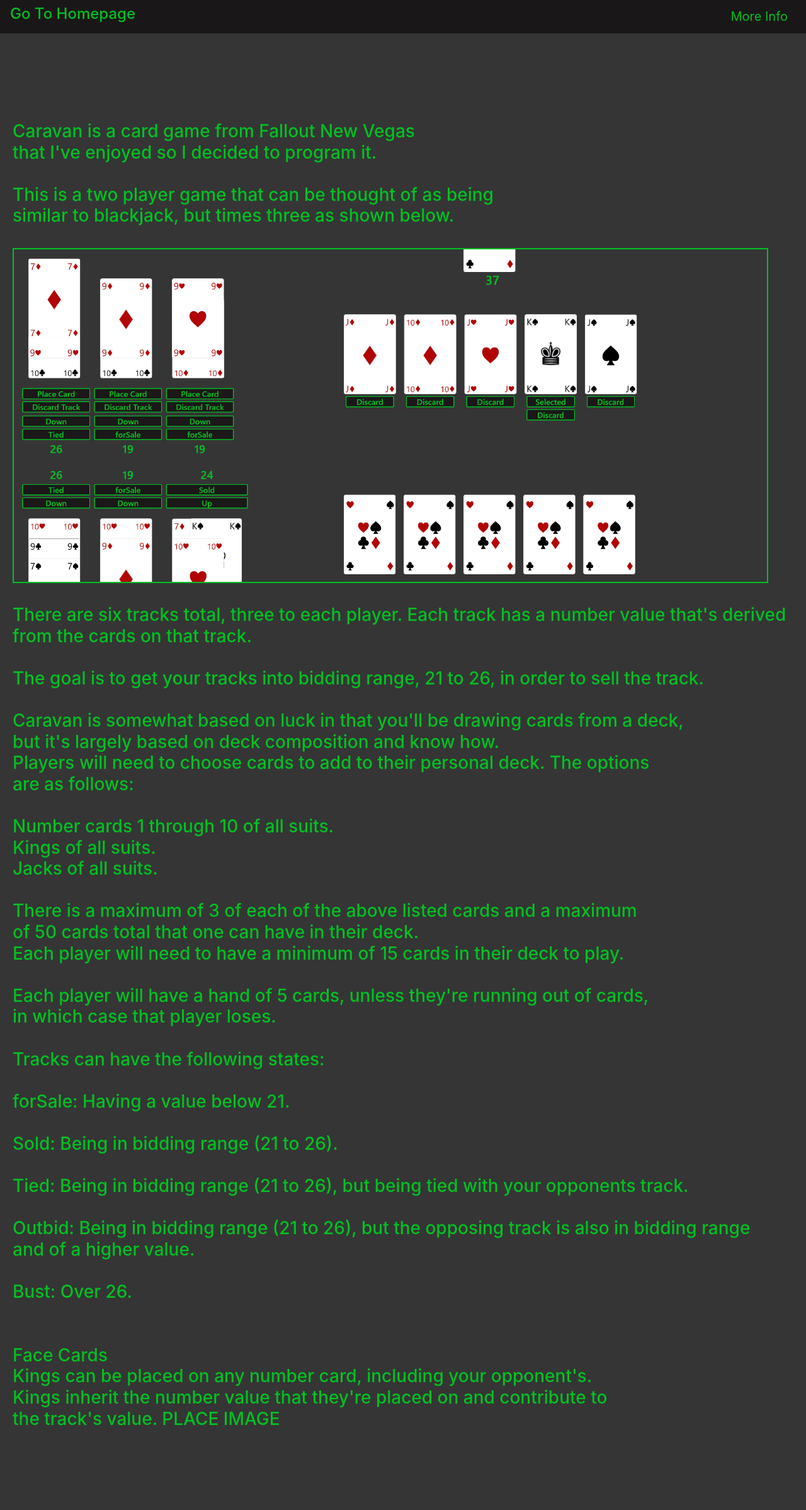
After one commit to Learningstuff98/caravan, a Rails app: page /how_to_play in a window 1280 px wide. The commit adds this page. Shown: the whole page at 63% size. Run offline with Rails 7, Linux system fonts and the light colour scheme; style sheets or scripts are compiled from the project's sources; some libraries are stand-ins or nearby versions.

Commit message:
Started the how to play page

```diff
--- a/app/assets/stylesheets/master.scss
+++ b/app/assets/stylesheets/master.scss
@@ -208,3 +208,9 @@ body {
 .set-deck-width {
   width: 400px;
 }
+
+.overview-image {
+  width: 1200px;
+  border: 2px solid;
+  border-color: #00C122;
+}
--- a/app/views/layouts/application.html.erb
+++ b/app/views/layouts/application.html.erb
@@ -27,7 +27,7 @@
       <div class="collapse navbar-collapse" id="navbarSupportedContent">
         <h5 class="row green">
           <div class="column leftward-header-elements">
-            <%= link_to "How to play", "#", class: "green header-info" %>
+            <%= link_to "How to play", how_to_play_path, class: "green header-info" %>
             <div class="header-info">Email me at:</div>
             andystrube64@gmail.com
           </div>
--- a/app/views/pages/home.html.erb
+++ b/app/views/pages/home.html.erb
@@ -23,5 +23,7 @@
       <br/>
       <h3><%= link_to "Sign up", new_user_registration_path, class: "green" %></h3>
     <% end %>
+    <br/>
+    <h3><%= link_to "How to play", how_to_play_path, class: "green" %></h3>
   </div>
 </div>
--- /dev/null
+++ b/app/views/pages/how_to_play.html.erb
@@ -0,0 +1,80 @@
+<div class="page-content green">
+  <h3>
+    Caravan is a card game from Fallout New Vegas
+    <br/>
+    that I've enjoyed so I decided to program it.
+
+    <br/><br/>
+
+    This is a two player game that can be thought of as being
+    <br/>
+    similar to blackjack, but times three as shown below.
+
+    <br/><br/>
+    <%= image_tag 'overview.png', class: 'overview-image img-fluid' %>
+    <br/><br/>
+
+    There are six tracks total, three to each player. Each track
+    has a number value that's derived <br/> from the cards on that track.
+
+    <br/><br/>
+
+    The goal is to get your tracks into bidding range, 21 to 26, in order
+    to sell the track.
+
+    <br/><br/>
+
+    Caravan is somewhat based on luck in that you'll be drawing cards from a deck,
+    <br/>
+    but it's largely based on deck composition and know how.
+    <br/>
+    Players will need to choose cards to add to their personal deck. The options
+    <br/>
+    are as follows:
+    <br/><br/>
+    Number cards 1 through 10 of all suits.
+    <br/>
+    Kings of all suits.
+    <br/>
+    Jacks of all suits.
+
+    <br/><br/>
+
+    There is a maximum of 3 of each of the above listed cards and a maximum<br/>
+    of 50 cards total that one can have in their deck.
+    <br/>
+    Each player will need to have a minimum of 15 cards in their deck to play.
+
+    <br/><br/>
+
+    Each player will have a hand of 5 cards, unless they're running out of cards,
+    <br/>
+    in which case that player loses.
+
+    <br/><br/>
+
+    Tracks can have the following states:
+    <br/><br/>
+    forSale: Having a value below 21.
+    <br/><br/>
+    Sold: Being in bidding range (21 to 26).
+    <br/><br/>
+    Tied: Being in bidding range (21 to 26), but being tied with your opponents track.
+    <br/><br/>
+    Outbid: Being in bidding range (21 to 26), but the opposing track is also in bidding range
+    <br/>
+    and of a higher value.
+    <br/><br/>
+    Bust: Over 26.
+
+    <br/><br/><br/>
+
+    Face Cards<br/>
+    Kings can be placed on any number card, including your opponent's.<br/>
+    Kings inherit the number value that they're placed on and contribute to<br/>
+    the track's value.
+    PLACE IMAGE
+  </h3>
+
+  <br/><br/><br/><br/><br/>
+</div>
--- a/config/routes.rb
+++ b/config/routes.rb
@@ -4,6 +4,7 @@ Rails.application.routes.draw do
   get 'lobby', to: 'pages#lobby'
   get 'set_deck', to: 'pages#set_deck'
   get 'player_cards', to: 'pages#player_cards'
+  get 'how_to_play', to: 'pages#how_to_play'
   resources :games, only: [:create, :show, :destroy, :update]
   resources :cards, only: [:create, :destroy, :update]
 end
```
Also changed, not shown: app/assets/images/overview.png (added).
